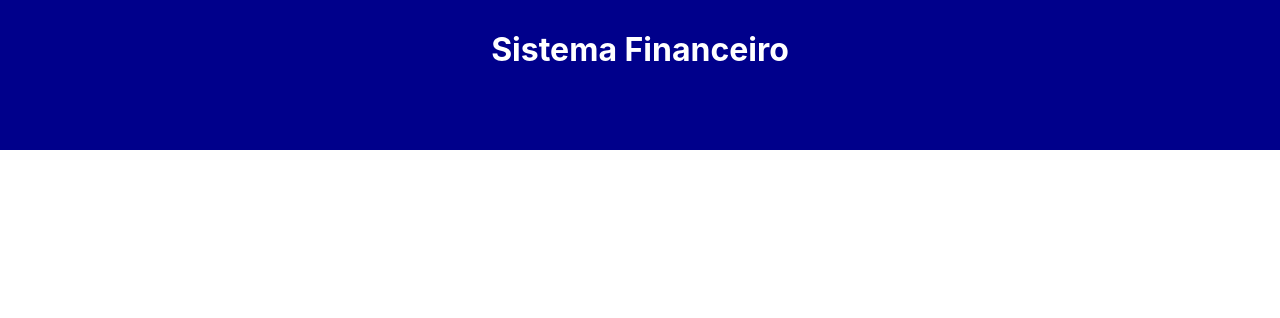
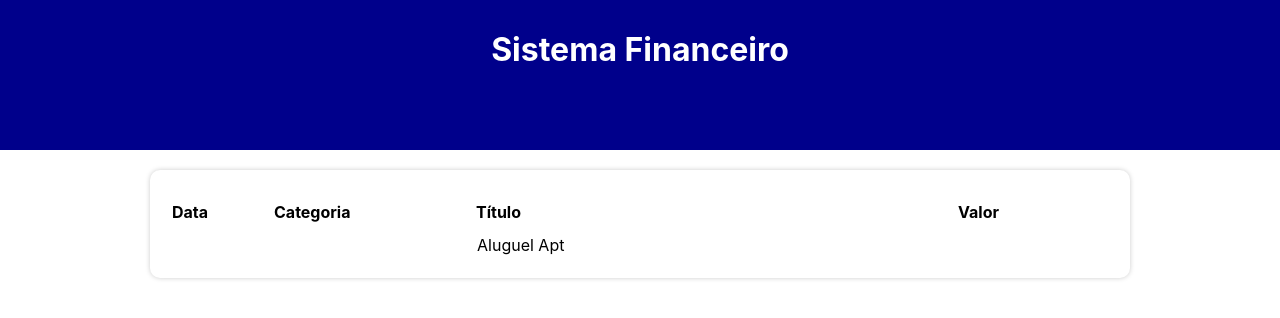
Before and after one commit to pierrialexandervidmar/Gerenciador-Financeiro, a React (Create React App) app: page / in a window 1280 px wide. Shown: the top 318 px of the page. Built offline with nearby package versions, Linux system fonts and the light colour scheme.

Commit message:
Finalizada parte de tabela de dados

```diff
--- a/src/App.tsx
+++ b/src/App.tsx
@@ -5,6 +5,7 @@
 import { categories } from './data/Categories';
 import { items } from './data/items';
 import { getCurrentMonth, filterListByMonth } from './helpers/dateFilter';
+import { TableArea } from './components/TableArea';
 
 const App = () => {
 
@@ -31,6 +32,9 @@
 
 
         {/* Tabela de itens */}
+          <TableArea list={filteredList} />
+
+
       </C.Body>
     </C.Container>
   );
--- /dev/null
+++ b/src/components/TableArea/index.tsx
@@ -0,0 +1,31 @@
+import { Item } from '../../types/Item'
+import * as C from './styles'
+
+type Props = {
+  list: Item[]
+}
+
+export const TableArea = ({ list }: Props) => {
+  return (
+    <C.Table>
+      <thead>
+        <tr>
+          <C.TableHeadColumn width={100}>Data</C.TableHeadColumn>
+          <C.TableHeadColumn width={200}>Categoria</C.TableHeadColumn>
+          <C.TableHeadColumn>Título</C.TableHeadColumn>
+          <C.TableHeadColumn width={150}>Valor</C.TableHeadColumn>
+        </tr>
+      </thead>
+      <tbody>
+        {list.map((item, index) => (
+          <tr key={index}>
+            <td></td>
+            <td></td>
+            <td>{item.title}</td>
+            <td></td>
+          </tr>
+        ))}
+      </tbody>
+    </C.Table>
+  )
+}
--- /dev/null
+++ b/src/components/TableArea/styles.ts
@@ -0,0 +1,16 @@
+import styled from 'styled-components';
+
+export const Table = styled.table`
+  width: 100%;
+  background-color: #FFF;
+  padding: 20px;
+  box-shadow: 0px 0px 5px #CCC;
+  border-radius: 10px;
+  margin-top: 20px;
+`;
+
+export const TableHeadColumn = styled.th<{ width?: number }>`
+  width: ${props => props.width ? `${props.width}px` : 'auto'};
+  padding: 10px 0;
+  text-align: left;
+`;
--- a/src/data/items.ts
+++ b/src/data/items.ts
@@ -14,7 +14,7 @@
     value: 28
   },
   {
-    date: new Date(2021, 9, 16),
+    date: new Date(2024, 2, 16),
     category: 'rant',
     title: 'Aluguel Apt',
     value: 1200
```
